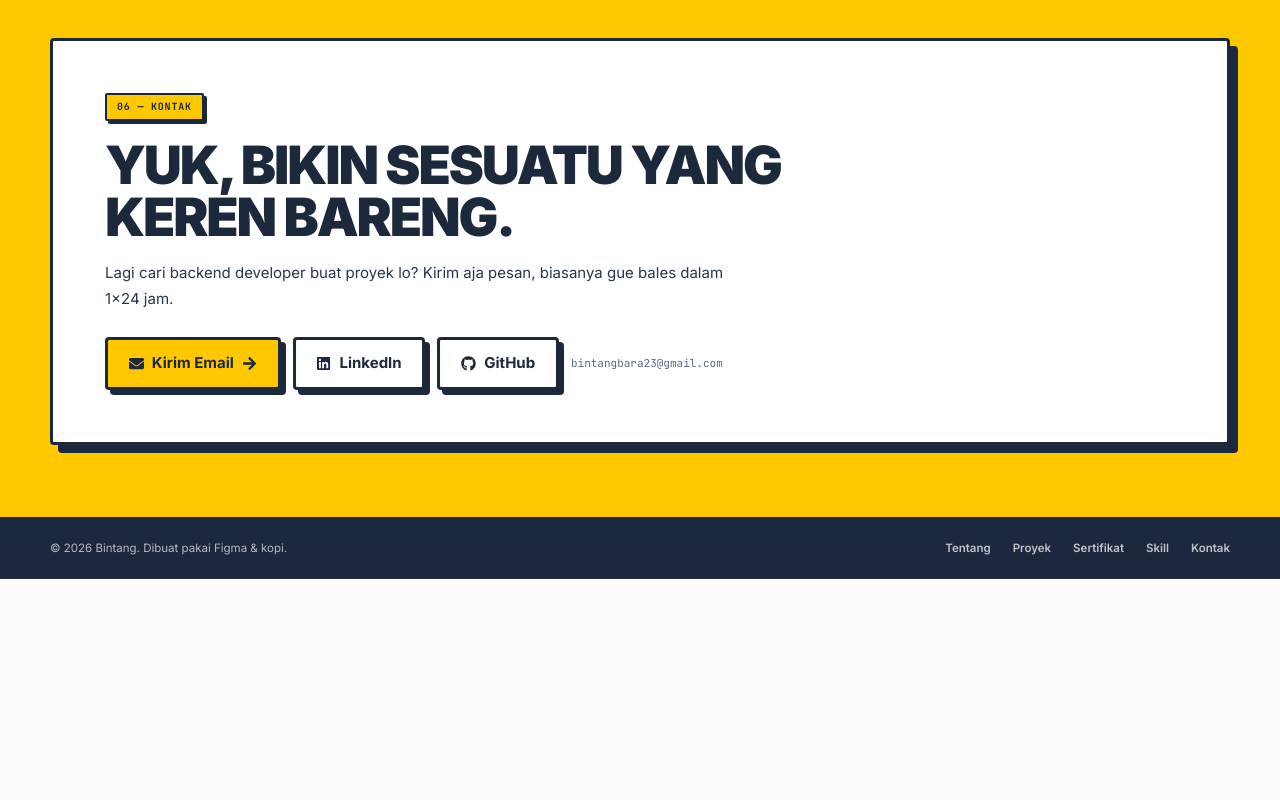
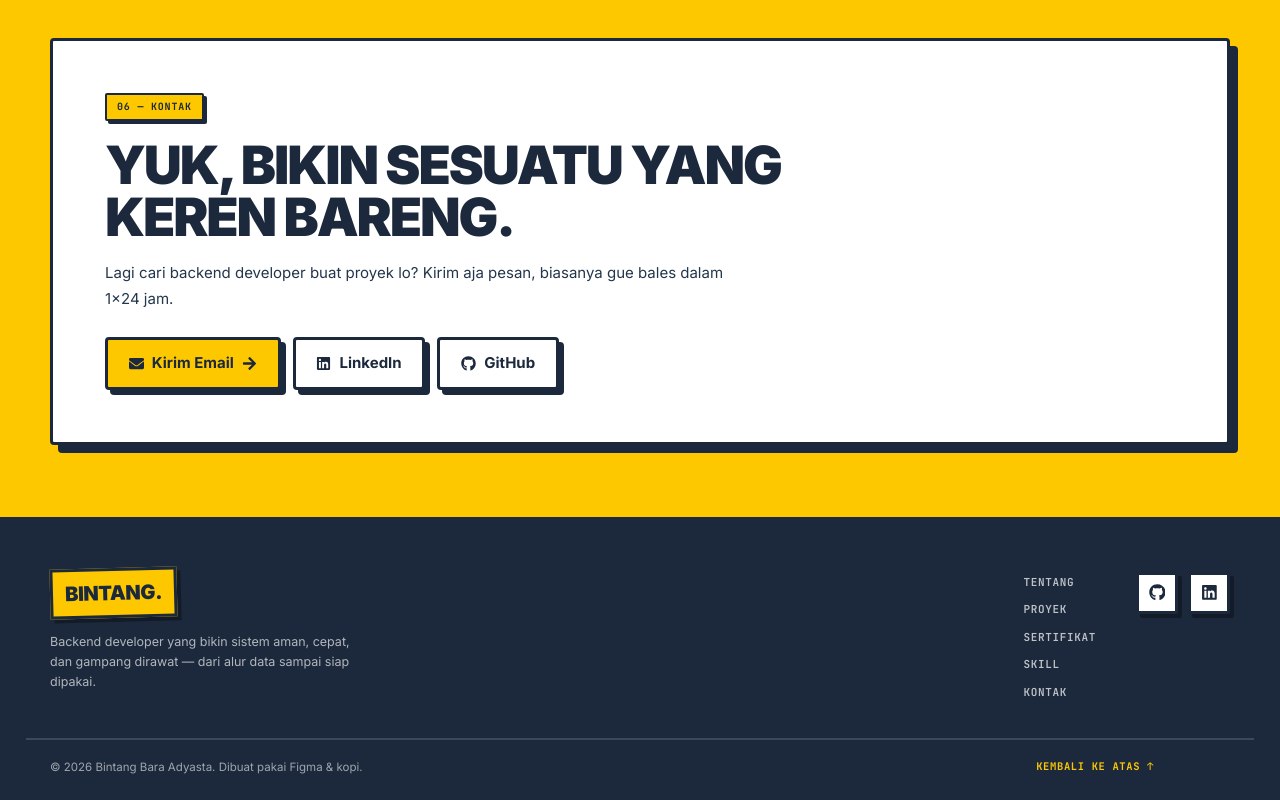
Before and after one commit to barastrong/Portofolio, a React (Vite) app: page / in a window 1280 px wide. Shown: the part 4886-5686 px from the top of the page. Before the commit the page ends 5465 px from the top, so only its background shows below. Built offline with nearby package versions, Linux system fonts and the light colour scheme.

Commit message:
feat(footer): rebuild footer with brand, nav, socials and back-to-top

```diff
--- a/src/css/Home.css
+++ b/src/css/Home.css
@@ -741,44 +741,143 @@
   margin-top: 26px;
 }
 
-.contact-email {
-  font-family: var(--font-mono);
-  font-size: 11px;
-  color: var(--text-light);
-}
-
 .site-footer {
   background: var(--text-dark);
-  padding: 22px 0;
+  border-top: 3px solid var(--border-color);
+  padding: 48px 0 24px;
 }
 
 .footer-inner {
-  display: flex;
-  align-items: center;
-  justify-content: space-between;
-  gap: 16px;
-  flex-wrap: wrap;
+  display: grid;
+  grid-template-columns: minmax(0, 1.5fr) auto auto;
+  gap: 40px;
+  align-items: start;
 }
 
-.site-footer p {
-  font-size: 11.5px;
-  color: rgba(255, 255, 255, 0.68);
+.footer-logo {
+  display: inline-block;
+  font-family: var(--font-heading);
+  font-weight: 900;
+  font-size: 20px;
+  letter-spacing: -0.02em;
+  color: var(--text-dark);
+  background: var(--primary);
+  border: 3px solid var(--border-color);
+  box-shadow: 4px 4px 0 rgba(0, 0, 0, 0.35);
+  padding: 6px 12px;
+  margin-bottom: 14px;
+  transform: rotate(-1.5deg);
+  transition: transform 0.15s ease, box-shadow 0.15s ease;
+}
+
+.footer-logo:hover {
+  transform: rotate(-1.5deg) translate(-2px, -2px);
+  box-shadow: 6px 6px 0 rgba(0, 0, 0, 0.35);
+}
+
+.footer-brand p {
+  font-size: 12.5px;
+  line-height: 1.6;
+  color: rgba(255, 255, 255, 0.66);
+  max-width: 300px;
 }
 
 .footer-links {
   display: flex;
-  flex-wrap: wrap;
-  gap: 22px;
+  flex-direction: column;
+  gap: 10px;
+  padding-top: 6px;
 }
 
 .footer-links a {
-  font-size: 11.5px;
+  font-family: var(--font-mono);
+  font-size: 11px;
   font-weight: 600;
+  letter-spacing: 0.06em;
+  text-transform: uppercase;
   color: rgba(255, 255, 255, 0.72);
 }
 
 .footer-links a:hover {
   color: var(--primary);
+}
+
+.footer-socials {
+  display: flex;
+  gap: 10px;
+  padding-top: 4px;
+}
+
+.footer-socials a {
+  display: grid;
+  place-items: center;
+  width: 42px;
+  height: 42px;
+  font-size: 1.05rem;
+  color: var(--text-dark);
+  background: var(--bg-white);
+  border: 3px solid var(--border-color);
+  border-radius: var(--radius-sm);
+  box-shadow: 4px 4px 0 rgba(0, 0, 0, 0.35);
+  transition: transform 0.15s ease, box-shadow 0.15s ease, background 0.15s ease;
+}
+
+.footer-socials a:hover {
+  transform: translate(-2px, -2px);
+  box-shadow: 6px 6px 0 rgba(0, 0, 0, 0.35);
+  background: var(--primary);
+  color: var(--text-dark);
+}
+
+.footer-bottom {
+  display: flex;
+  align-items: center;
+  justify-content: space-between;
+  gap: 12px;
+  flex-wrap: wrap;
+  margin-top: 36px;
+  padding-top: 18px;
+  padding-right: 100px;
+  border-top: 2px solid rgba(255, 255, 255, 0.14);
+}
+
+.footer-bottom p {
+  font-size: 11.5px;
+  color: rgba(255, 255, 255, 0.58);
+}
+
+.footer-top {
+  font-family: var(--font-mono);
+  font-size: 10.5px;
+  font-weight: 700;
+  letter-spacing: 0.06em;
+  text-transform: uppercase;
+  color: var(--primary);
+}
+
+.footer-top:hover {
+  text-decoration: underline;
+}
+
+@media (max-width: 860px) {
+  .footer-inner {
+    grid-template-columns: 1fr auto;
+    gap: 28px;
+  }
+
+  .footer-brand {
+    grid-column: 1 / -1;
+  }
+
+  .site-footer {
+    padding-bottom: 92px;
+  }
+
+  .footer-bottom {
+    flex-direction: column;
+    align-items: flex-start;
+    padding-right: 0;
+  }
 }
 
 @media (max-width: 1024px) {
--- a/src/pages/Home.tsx
+++ b/src/pages/Home.tsx
@@ -395,7 +395,7 @@ const Home: React.FC = () => {
             </p>
 
             <div className="contact-actions">
-              <a href="mailto:bintangbara23@gmail.com" className="btn btn-primary">
+              <a href="mailto:gamasaw@gmail.com" className="btn btn-primary">
                 <FaEnvelope /> Kirim Email <FaArrowRight />
               </a>
               <a
@@ -414,7 +414,6 @@ const Home: React.FC = () => {
               >
                 <FaGithub /> GitHub
               </a>
-              <span className="contact-email">bintangbara23@gmail.com</span>
             </div>
           </div>
         </div>
@@ -422,7 +421,14 @@ const Home: React.FC = () => {
 
       <footer className="site-footer">
         <div className="landing-container footer-inner">
-          <p>© 2026 Bintang. Dibuat pakai Figma &amp; kopi.</p>
+          <div className="footer-brand">
+            <Link to="/" className="footer-logo">BINTANG.</Link>
+            <p>
+              Backend developer yang bikin sistem aman, cepat, dan gampang
+              dirawat — dari alur data sampai siap dipakai.
+            </p>
+          </div>
+
           <nav className="footer-links" aria-label="Navigasi footer">
             <a href="/#tentang">Tentang</a>
             <a href="/#proyek">Proyek</a>
@@ -430,6 +436,30 @@ const Home: React.FC = () => {
             <a href="/#skill">Skill</a>
             <a href="/#kontak">Kontak</a>
           </nav>
+
+          <div className="footer-socials">
+            <a
+              href="https://github.com/barastrong"
+              target="_blank"
+              rel="noopener noreferrer"
+              aria-label="GitHub"
+            >
+              <FaGithub />
+            </a>
+            <a
+              href="https://linkedin.com/in/bintangbaraadyasta"
+              target="_blank"
+              rel="noopener noreferrer"
+              aria-label="LinkedIn"
+            >
+              <FaLinkedin />
+            </a>
+          </div>
+        </div>
+
+        <div className="landing-container footer-bottom">
+          <p>© 2026 Bintang Bara Adyasta. Dibuat pakai Figma &amp; kopi.</p>
+          <a href="#" className="footer-top">Kembali ke atas ↑</a>
         </div>
       </footer>
     </motion.div>
--- a/src/pages/Profile.tsx
+++ b/src/pages/Profile.tsx
@@ -87,7 +87,7 @@ const Profile: React.FC = () => {
           </motion.div>
 
           <motion.div variants={itemVariants}>
-            <a href="mailto:bintangbara23@gmail.com" className="profile-cta-btn">
+            <a href="mailto:gamasaw@gmail.com" className="profile-cta-btn">
               <FaEnvelope /> Hubungi Saya
             </a>
           </motion.div>
```
